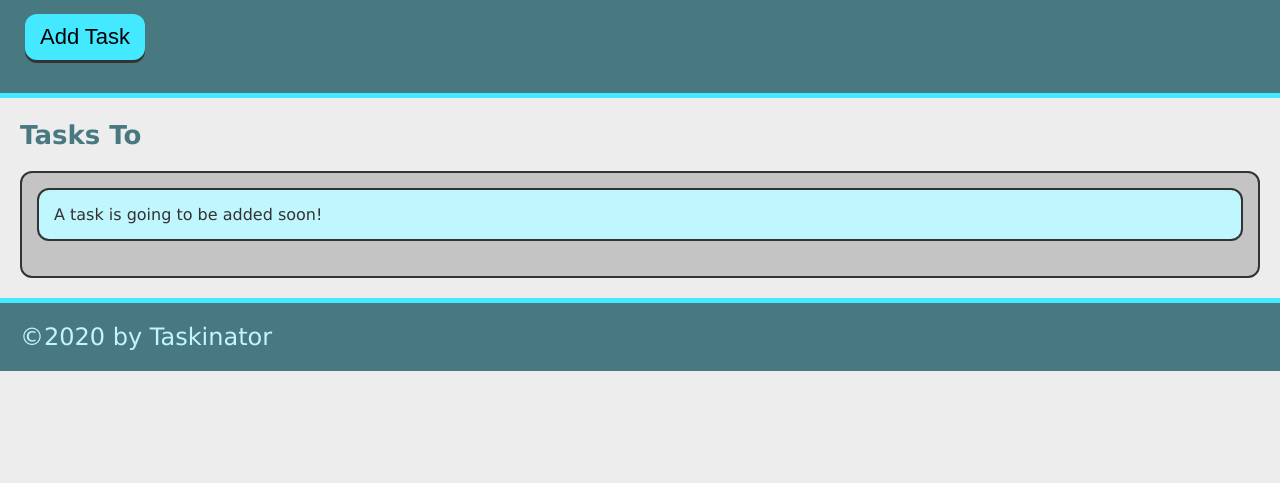
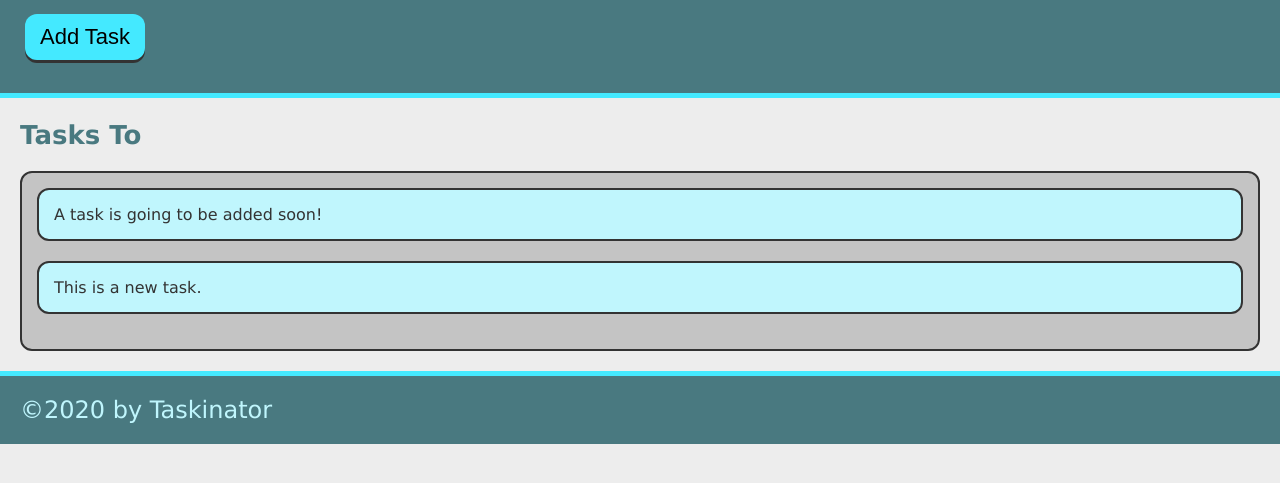
Before and after one commit to tahir-arslan/taskinator, a plain HTML site: page index.html in a window 1280 px wide. Both pictures are taken after a click on the button "Add Task". Shown: the part 115-598 px from the top of the page. Drawn offline with Linux system fonts and the light colour scheme.

Commit message:
add ability to add task

```diff
--- a/assets/js/script.js
+++ b/assets/js/script.js
@@ -1 +1,11 @@
-console.dir(window.document);
+var buttonEl = document.querySelector("#save-task");
+var tasksToDoEl = document.querySelector("#tasks-to-do");
+
+var createTaskHandler = function() {
+    var listItemEl = document.createElement("li");
+    listItemEl.className = "task-item";
+    listItemEl.textContent = "This is a new task.";
+    tasksToDoEl.appendChild(listItemEl);
+};
+
+buttonEl.addEventListener("click", createTaskHandler);
--- a/index.html
+++ b/index.html
@@ -13,12 +13,12 @@
     <header>
         <h1 class="page-title">Taskinator</h1>
         <p>Click the button below to add a new task!</p>
-        <button class="btn">Add Task</button>
+        <button class="btn" id="save-task">Add Task</button>
     </header>
     <main>
         <section class="task-list-wrapper">
             <h2 class="list-title">Tasks To</h2>
-            <ul class="task-list">
+            <ul class="task-list" id="tasks-to-do">
                 <li class="task-item">A task is going to be added soon!</li>
             </ul>
         </section>
```
